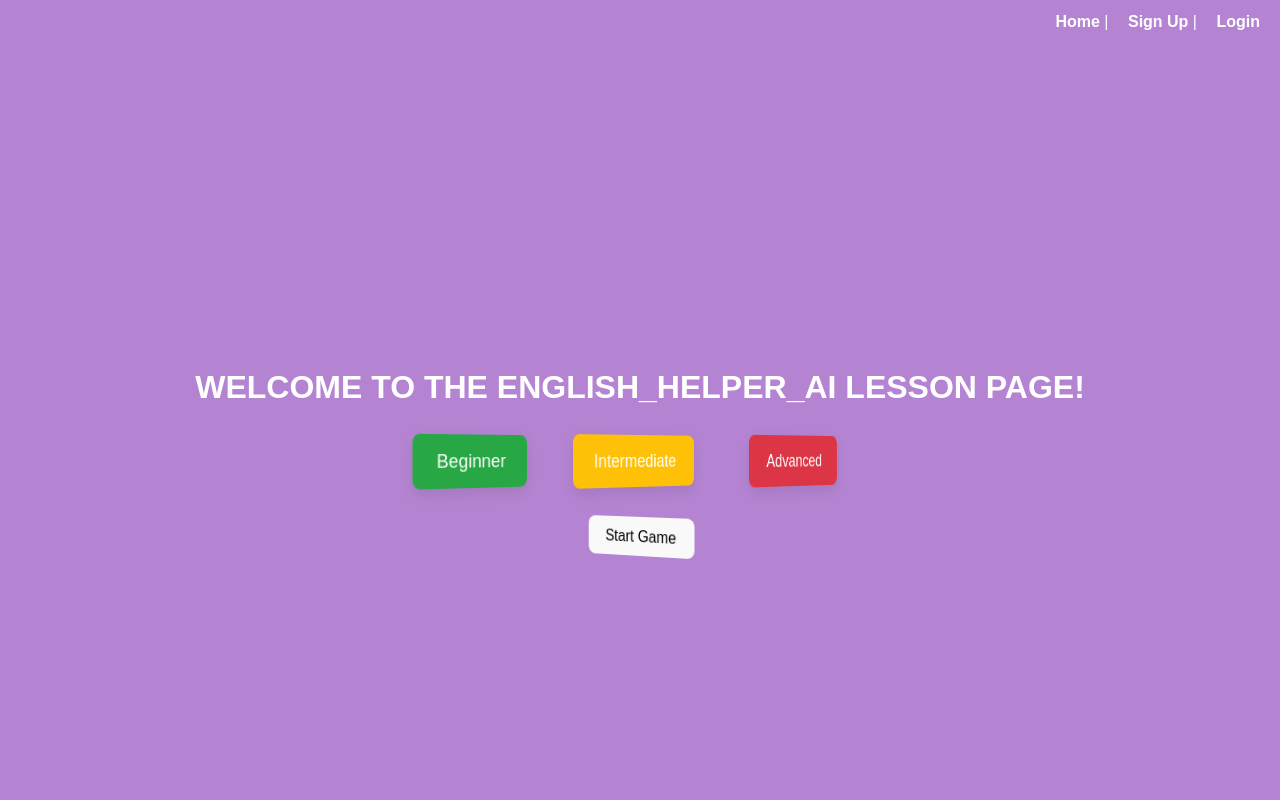
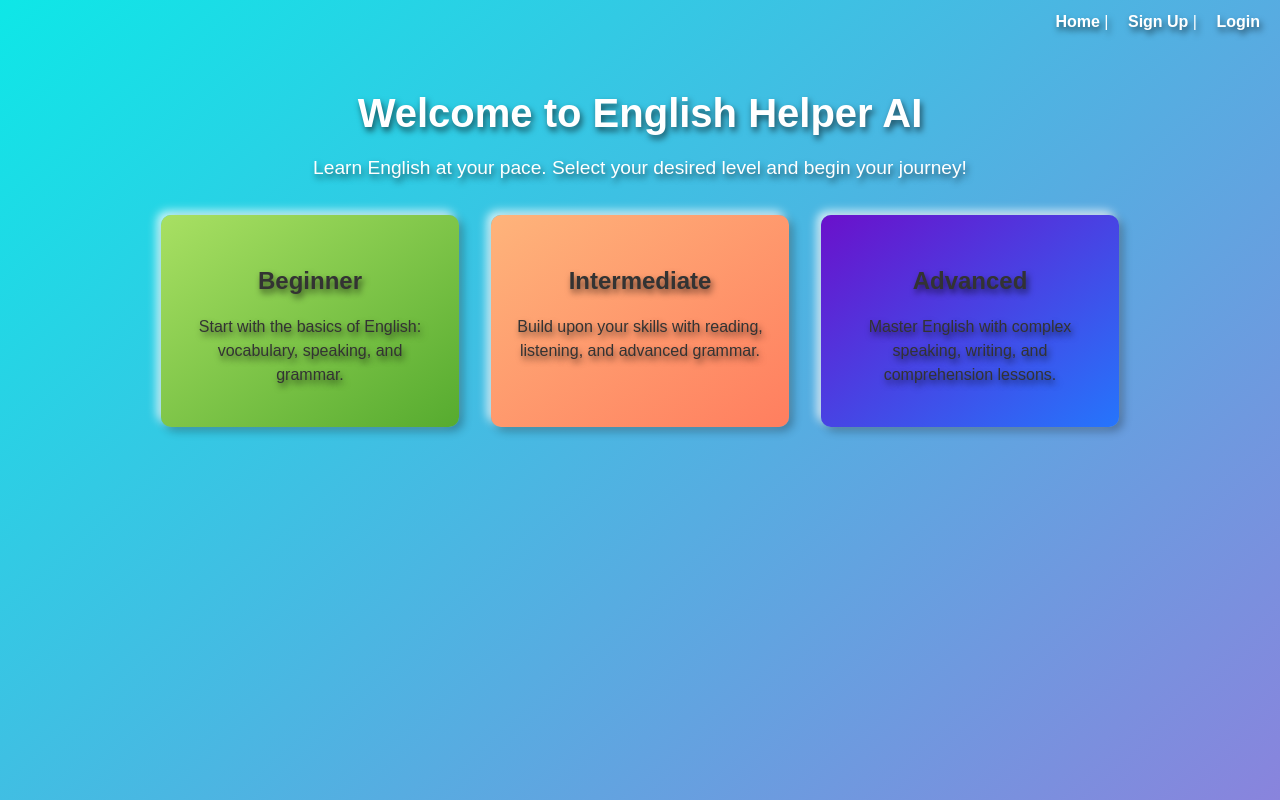
Before and after one commit to BrishnaN/English_Helper_AI, a React (Create React App) app: page /lessonPage in a window 1280 px wide. Shown: the top 800 px of the page. Built offline with nearby package versions, Linux system fonts and the light colour scheme.

Commit message:
added button for different levels in homepage

```diff
--- a/src/App.css
+++ b/src/App.css
@@ -49,6 +49,7 @@ body {
   font-family: Arial, sans-serif;
   background-color: #b484d2; /* Shiny dark blue */
   color: white;
+  text-shadow: 2px 4px 6px rgba(0, 0, 0, 0.6);
 }
 
 nav {
--- a/src/components/LessonPage.css
+++ b/src/components/LessonPage.css
@@ -1,97 +1,82 @@
-.lesson-page {
-  min-height: 100vh;
-  display: flex;
-  flex-direction: column;
-  align-items: center;
-  justify-content: center;
-  font-family: "Arial", sans-serif;
-  text-align: center;
-  padding: 20px;
-}
-
-.page-title {
-  color: #ffffff;
-  font-size: 2rem;
-  margin-bottom: 30px;
-  font-weight: bold;
-  text-transform: uppercase;
-}
-
-.buttons-container {
-  display: flex;
-  gap: 20px;
-  margin-bottom: 30px;
-}
-
-.level-button {
-  padding: 15px 25px;
-  font-size: 1.2rem;
-  border: none;
-  border-radius: 8px;
-  cursor: pointer;
-  transition: transform 0.3s ease, box-shadow 0.3s ease;
-  box-shadow: 0 5px 15px rgba(0, 0, 0, 0.1);
-  background-color: #007bff;
+/* Global Styling */
+body {
+  font-family: Arial, sans-serif;
+  margin: 0;
+  padding: 0;
+  background: linear-gradient(
+    to bottom right,
+    #0ee7e7,
+    #9f72db
+  ); /* 3D gradient */
   color: white;
 }
 
-.level-button:hover {
-  transform: translateY(-5px);
-  box-shadow: 0 10px 25px rgba(0, 0, 0, 0.2);
+/* Lesson Page Container */
+.lesson-page {
+  text-align: center;
+  padding: 2rem;
 }
 
-.level-button:active {
-  transform: translateY(1px);
+.lesson-title {
+  font-size: 2.5rem;
+  margin-bottom: 0.5rem;
+  text-shadow: 2px 4px 6px rgba(0, 0, 0, 0.6);
 }
 
-.level-button.beginner {
-  background-color: #28a745;
+.lesson-description {
+  font-size: 1.2rem;
+  margin-bottom: 2rem;
 }
 
-.level-button.intermediate {
-  background-color: #ffc107;
+/* Lesson Levels Container */
+.lesson-levels {
+  display: flex;
+  justify-content: center;
+  gap: 2rem;
+  margin-top: 2rem;
+  padding: 0 1rem;
 }
 
-.level-button.advanced {
-  background-color: #dc3545;
+/* Individual Lesson Cards */
+.lesson-card {
+  background: linear-gradient(145deg, #ffffff, #d1d9e6);
+  color: #333;
+  border-radius: 10px;
+  padding: 1.5rem;
+  width: 250px;
+  box-shadow: 4px 4px 10px rgba(0, 0, 0, 0.3),
+    -4px -4px 10px rgba(255, 255, 255, 0.8);
+  text-align: center;
+  cursor: pointer;
+  transition: transform 0.2s ease, box-shadow 0.2s ease;
 }
 
-.start-button:hover {
-  transform: translateY(-5px);
-  box-shadow: 0 10px 25px rgba(0, 0, 0, 0.2);
+.lesson-card:hover {
+  transform: translateY(-10px);
+  box-shadow: 6px 6px 12px rgba(0, 0, 0, 0.4),
+    -6px -6px 12px rgba(255, 255, 255, 0.9);
 }
 
-.start-button:active {
-  transform: translateY(1px);
+.lesson-card h3 {
+  font-size: 1.5rem;
+  margin-bottom: 0.5rem;
 }
 
-.start-button:focus {
-  outline: none;
+.lesson-card p {
+  font-size: 1rem;
 }
 
-/* Adding 3D Effect on Hover */
-.lesson-page {
-  perspective: 1000px;
+/* Beginner Card */
+.beginner {
+  background: linear-gradient(to bottom right, #a8e063, #56ab2f);
 }
 
-.buttons-container {
-  transform-style: preserve-3d;
-  transform: rotateY(10deg);
+/* Intermediate Card */
+.intermediate {
+  background: linear-gradient(to bottom right, #feb47b, #ff7e5f);
 }
 
-.level-button {
-  transform: rotateY(30deg);
-  transition: transform 0.3s ease-in-out;
+/* Advanced Card */
+.advanced {
+  background: linear-gradient(to bottom right, #6a11cb, #2575fc);
 }
-
-.level-button:hover {
-  transform: rotateY(0deg) translateY(-5px);
-}
-
-.start-button {
-  transform: rotateY(-30deg);
-}
-
-.start-button:hover {
-  transform: rotateY(0deg) translateY(-5px);
-}
--- a/src/components/LessonPage.tsx
+++ b/src/components/LessonPage.tsx
@@ -1,54 +1,50 @@
 import React from "react";
-import { useNavigate } from "react-router-dom"; // To navigate to other pages
 import "./LessonPage.css";
 
 const LessonPage = () => {
-  const navigate = useNavigate();
-
-  // Function to start the game or lesson
-  const startGame = () => {
-    console.log("Game Started!");
-    // Redirect to the game or lesson page
-    navigate("/game"); // Example: Redirecting to the game page
-  };
-
-  // Function to handle level selection
-  const handleLevelSelect = (level: string) => {
-    console.log(`${level} level selected`);
-    // Navigate to the lessons page for the selected level
-    navigate(`/level/${level}`);
+  const startGame = (level: string) => {
+    console.log(`${level} Level Selected!`);
+    // Redirect or handle logic based on level
   };
 
   return (
     <div className="lesson-page">
-      <h1 className="page-title">
-        Welcome to the English_Helper_AI Lesson Page!
-      </h1>
-
-      <div className="buttons-container">
-        <button
-          className="level-button beginner"
-          onClick={() => handleLevelSelect("beginner")}
+      <h1 className="lesson-title">Welcome to English Helper AI</h1>
+      <p className="lesson-description">
+        Learn English at your pace. Select your desired level and begin your
+        journey!
+      </p>
+      <div className="lesson-levels">
+        <div
+          className="lesson-card beginner"
+          onClick={() => startGame("Beginner")}
         >
-          Beginner
-        </button>
-        <button
-          className="level-button intermediate"
-          onClick={() => handleLevelSelect("intermediate")}
+          <h3>Beginner</h3>
+          <p>
+            Start with the basics of English: vocabulary, speaking, and grammar.
+          </p>
+        </div>
+        <div
+          className="lesson-card intermediate"
+          onClick={() => startGame("Intermediate")}
         >
-          Intermediate
-        </button>
-        <button
-          className="level-button advanced"
-          onClick={() => handleLevelSelect("advanced")}
+          <h3>Intermediate</h3>
+          <p>
+            Build upon your skills with reading, listening, and advanced
+            grammar.
+          </p>
+        </div>
+        <div
+          className="lesson-card advanced"
+          onClick={() => startGame("Advanced")}
         >
-          Advanced
-        </button>
+          <h3>Advanced</h3>
+          <p>
+            Master English with complex speaking, writing, and comprehension
+            lessons.
+          </p>
+        </div>
       </div>
-
-      <button className="start-button" onClick={startGame}>
-        Start Game
-      </button>
     </div>
   );
 };
```
